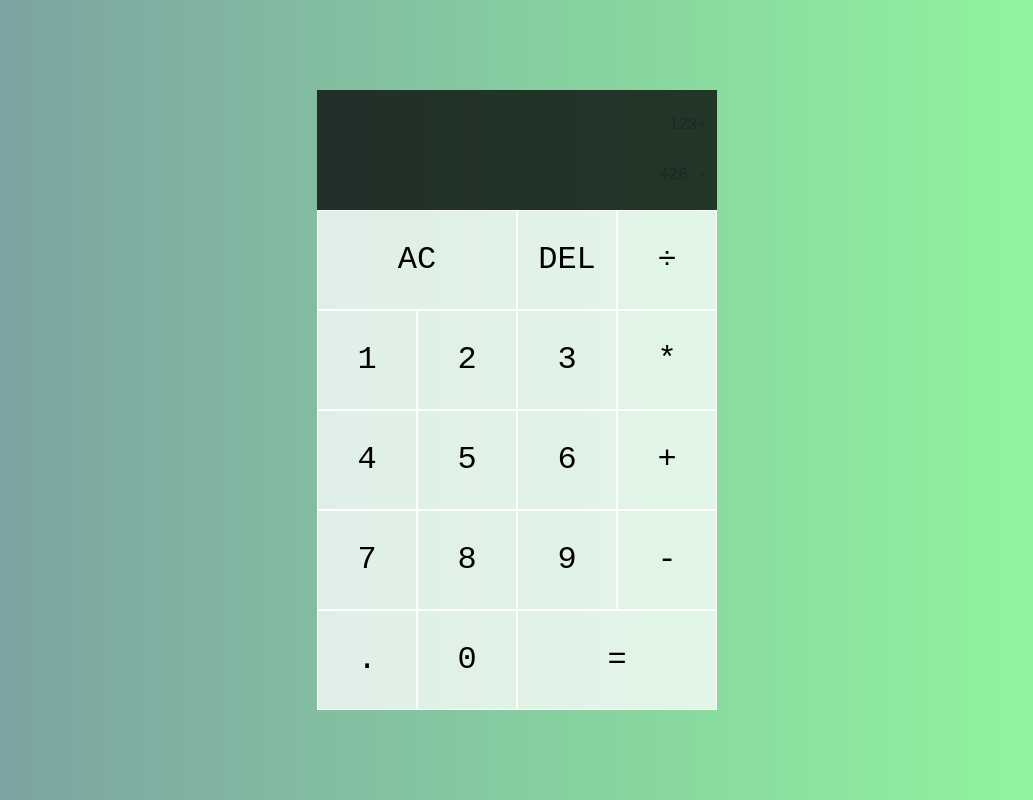
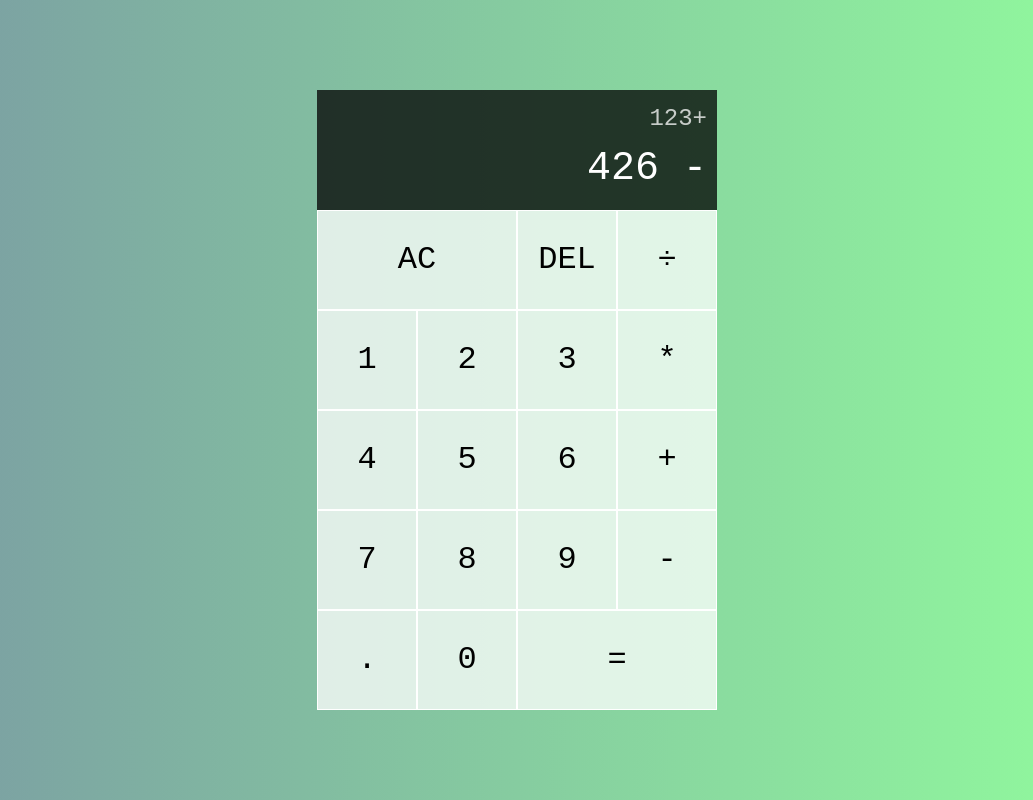
Before and after one commit to moproblems8/Calculator-App-JS, a plain HTML site: page app/index.html in a window 1280 px wide. Shown: the whole page, without its empty margins (123-1156 px from the left). Drawn offline with nearby package versions, Linux system fonts and the light colour scheme.

Commit message:
styles done

```diff
--- a/app/styles.css
+++ b/app/styles.css
@@ -46,3 +46,13 @@ body {
     word-wrap: break-word; /* for long expressions */
     word-break: break-all; /* for long expressions */
 }
+
+.output .previous-operand {
+    color: rgba(255, 255, 255, .75); /* 75% transparent white */
+    font-size: 1.5rem; /* 1.5x font size */
+}
+
+.output .current-operand {
+    color: white; /* white */
+    font-size: 2.5rem; /* 2.5x font size */
+}
```
